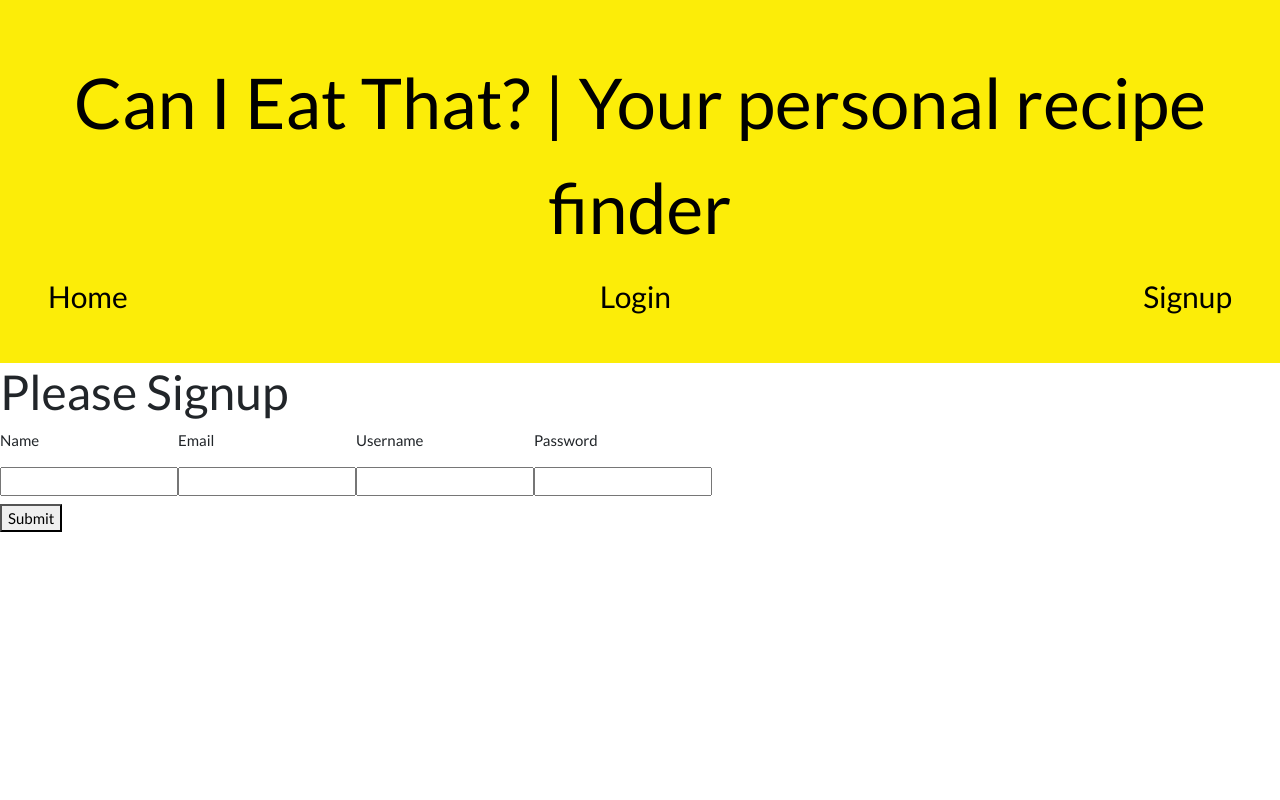
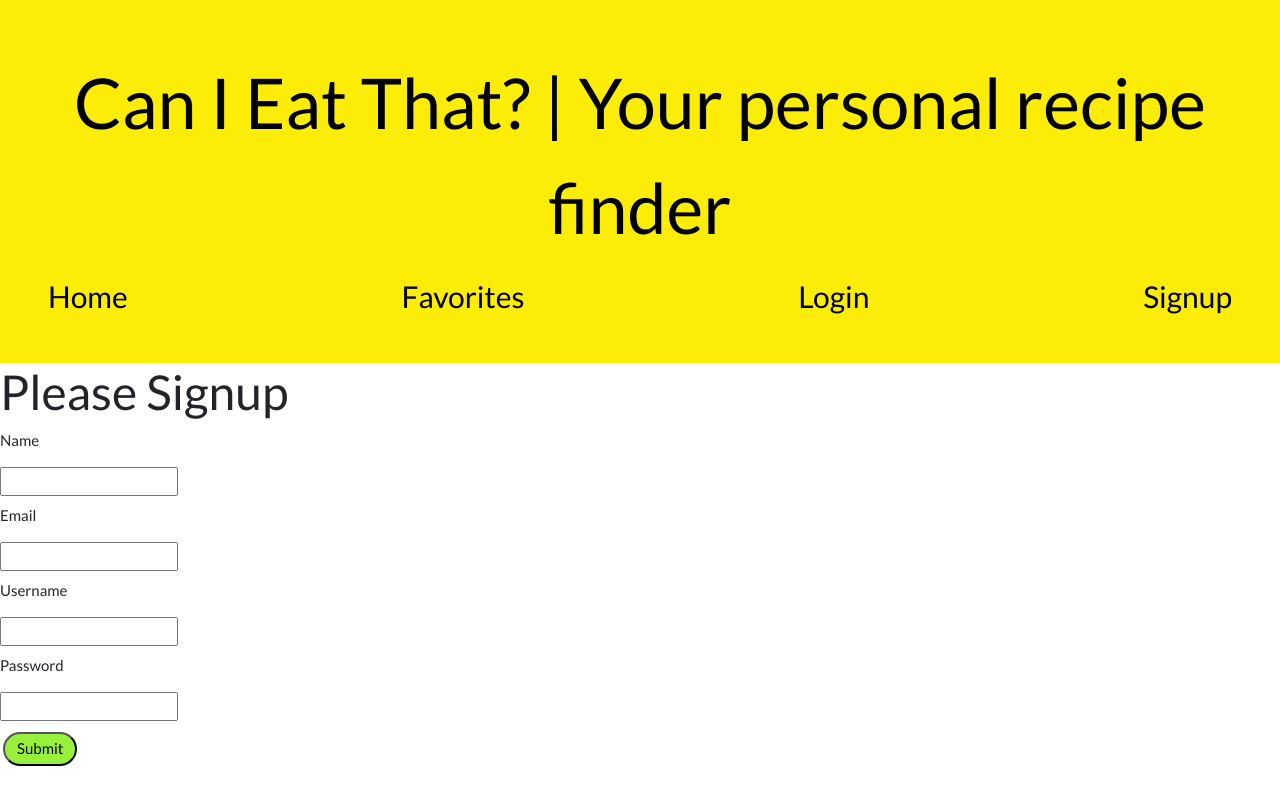
Before and after one commit to Drowekorte/can-i-eat-that, a React (Create React App) app in the folder client/: page /signup in a window 1280 px wide. Built offline with nearby package versions, Linux system fonts and the light colour scheme; no server answers.

Commit message:
added css for signup page and edit in nav

```diff
--- a/client/src/components/Nav/index.js
+++ b/client/src/components/Nav/index.js
@@ -48,13 +48,21 @@
         <div className="home">
           <Link to="/" className="home">Home</Link>
           <div>
+          </div>
+        </div>
+      </nav>
+
+      <nav className="">
+        <div className="favorites">
+          <Link to="/login" className="favorites">Favorites</Link>
+          <div>
 
           </div>
         </div>
       </nav>
       <nav className="">
         <div className="login">
-          <Link to="client/src/components/Login/index.js" className="login">Login</Link>
+          <Link to="/login" className="login">Login</Link>
           <div>
 
           </div>
@@ -62,7 +70,7 @@
       </nav>
       <nav className="">
         <div className="signup">
-          <Link to="client/src/components/Signup/index.js" className="signup">Signup</Link>
+          <Link to="/signup" className="signup">Signup</Link>
           <div>
 
           </div>
--- a/client/src/components/Nav/style.css
+++ b/client/src/components/Nav/style.css
@@ -36,3 +36,12 @@
 .signup:hover {
     background-color: #FCC119;
 }
+.favorites {
+    color:black;
+    margin: 1px;
+    padding: 3px;
+    font-size: 30px;
+}
+.favorites:hover {
+    background-color:#FCC119;
+}
--- a/client/src/components/Signup/index.js
+++ b/client/src/components/Signup/index.js
@@ -47,29 +47,35 @@
     }
 
     return (
-        <div className="login-wrapper">
+        <div className="flex-container">
             <h1>Please Signup</h1>
             <form onSubmit={handleSubmit}>
+                <div>
                 <label>
                     <p>Name</p>
                     <input type="text" onChange={e => setUserName(e.target.value)} />
                 </label>
+                </div>
+                <div>
                 <label>
                     <p>Email</p>
                     <input type="text" onChange={e => setUserEmail(e.target.value)} />
                 </label>
-
+                </div>
+                <div>
                 <label>
                     <p>Username</p>
                     <input type="text" onChange={e => setUserUsername(e.target.value)} />
                 </label>
-
+                </div>
+                <div>
                 <label>
                     <p>Password</p>
                     <input type="current-password" onChange={e => setPassword(e.target.value)} />
                 </label>
+                </div>
                 <div>
-                    <button type="submit">Submit</button>
+                    <button className="submit" type="submit">Submit</button>
                 </div>
             </form>
         </div>
--- /dev/null
+++ b/client/src/components/Signup/style.css
@@ -0,0 +1,12 @@
+.flex-container {
+    display: flex;
+    flex-direction: column;
+    text-align: center;
+}
+.flex-container > div {
+    width: 100px;
+    margin: 10px;
+    text-align: center;
+    line-height: 75px;
+    font-size: 30px;
+}
```
